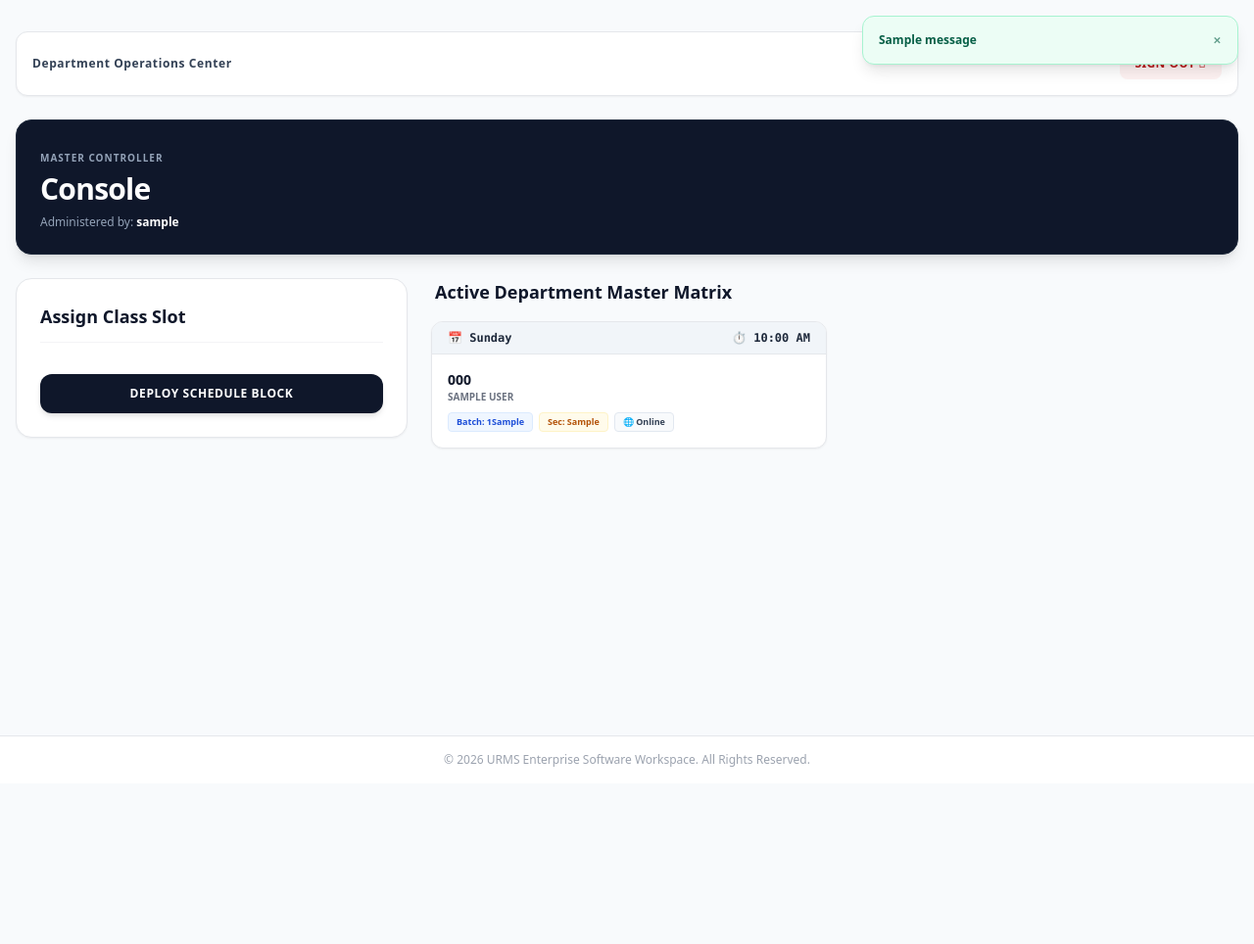
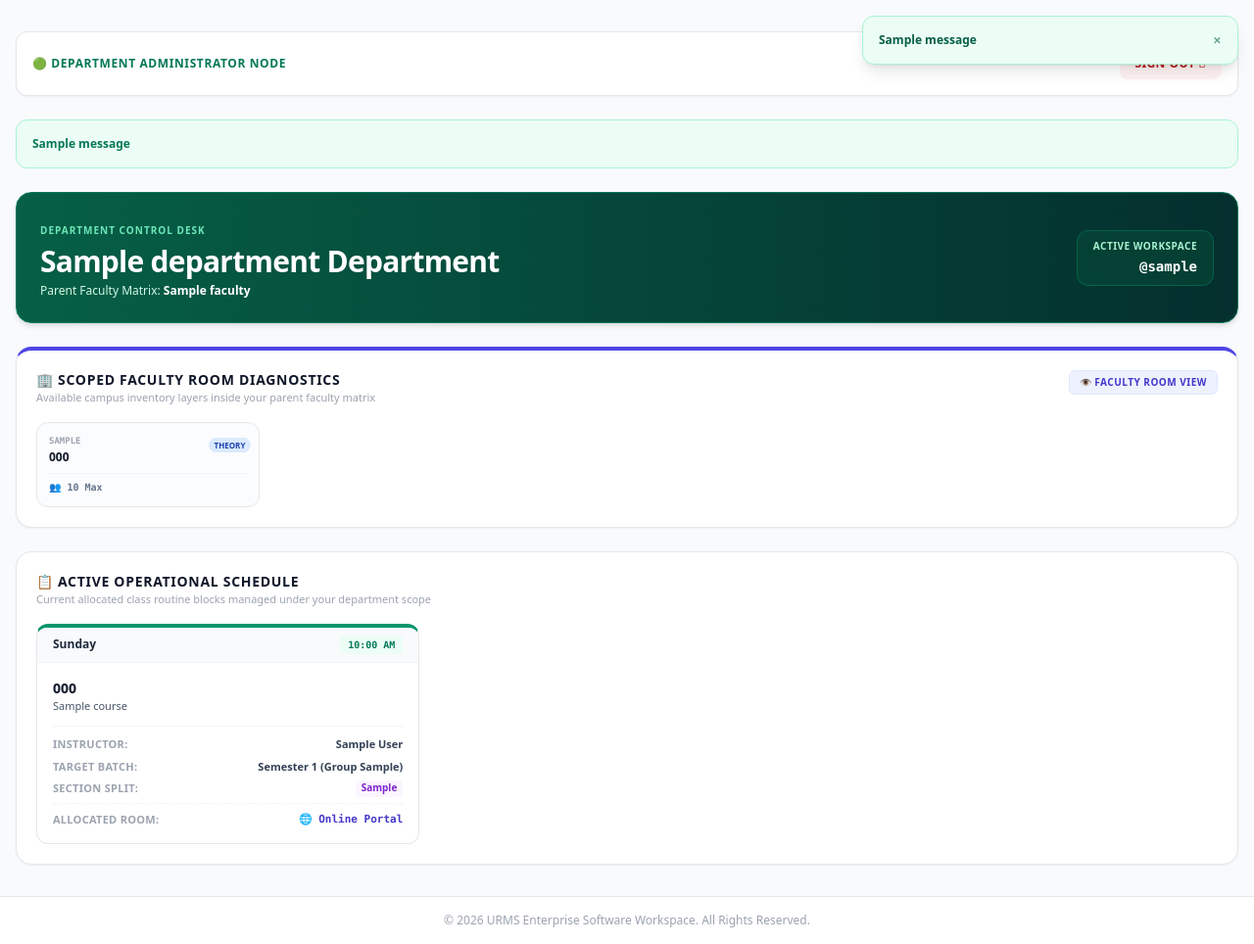
Before and after one commit to GitGuru420/urms_workspace, a Django app: page /department-dashboard/ in a window 1280 px wide. Shown: the whole page at 98% size. Before the commit the page ends 783 px from the top, so only its background shows below. Run offline with Django 5.2, Linux system fonts and the light colour scheme; a user stored in the database is signed in; tables that the repository leaves empty hold one stand-in row (values such as "Sample post"); one stand-in notice (Sample message) is shown; some libraries are stand-ins or nearby versions.

Commit message:
Update Faculty Admin Dashboard

```diff
--- a/routines/templates/routines/dept_admin.html
+++ b/routines/templates/routines/dept_admin.html
@@ -3,87 +3,119 @@
 {% block content %}
 <div class="space-y-6">
     <div class="flex justify-between items-center bg-white p-4 rounded-xl border border-gray-200 shadow-sm">
-        <span class="text-xs font-bold text-slate-700 tracking-wider">Department Operations Center</span>
+        <span class="text-xs font-bold text-emerald-700 tracking-wider">🟢 DEPARTMENT ADMINISTRATOR NODE</span>
         <a href="{% url 'logout' %}" class="bg-red-50 hover:bg-red-100 text-red-700 font-bold px-4 py-2 rounded-lg text-xs uppercase tracking-wide transition-all">Sign-Out 󰗼</a>
     </div>
 
-    <div class="bg-slate-900 text-white p-6 rounded-2xl shadow-lg border border-slate-800">
-        <span class="text-[10px] font-bold uppercase tracking-widest text-slate-400">Master Controller</span>
-        <h1 class="text-3xl font-black tracking-tight mt-1">{{ department.name }} Console</h1>
-        <p class="text-xs text-slate-400 mt-2">Administered by: <span class="text-white font-semibold">{{ dept_admin.user.username }}</span></p>
+    {% if messages %}
+        <div class="space-y-2">
+            {% for message in messages %}
+                <div class="p-4 rounded-xl text-xs font-bold {% if message.tags == 'success' %} bg-emerald-50 text-emerald-700 border border-emerald-200 {% else %} bg-red-50 text-red-700 border border-red-200 {% endif %}">
+                    {{ message }}
+                </div>
+            {% endfor %}
+        </div>
+    {% endif %}
+
+    <div class="bg-gradient-to-r from-emerald-800 to-teal-950 text-white p-6 rounded-2xl shadow-md border border-emerald-700 flex flex-col sm:flex-row justify-between sm:items-center gap-4">
+        <div>
+            <span class="text-[10px] font-bold uppercase tracking-widest text-emerald-300">Department Control Desk</span>
+            <h1 class="text-3xl font-black tracking-tight mt-1">{{ dept.name }} Department</h1>
+            <p class="text-xs text-emerald-100 mt-1">Parent Faculty Matrix: <span class="text-white font-bold">{{ dept.faculty.name }}</span></p>
+        </div>
+        <div class="bg-emerald-900/50 backdrop-blur-md px-4 py-2 rounded-xl border border-emerald-600/40 text-center sm:text-right">
+            <span class="text-[10px] block text-emerald-200 font-bold uppercase tracking-wider">Active Workspace</span>
+            <span class="text-sm font-black text-white font-mono">@{{ dept_admin.user.username }}</span>
+        </div>
     </div>
 
-    <div class="grid grid-cols-1 lg:grid-cols-3 gap-6">
-
-        <div class="lg:col-span-1 bg-white p-6 rounded-2xl shadow-sm border border-gray-200 self-start">
-            <h2 class="text-lg font-extrabold text-slate-900 border-b border-gray-100 pb-3 mb-4">Assign Class Slot</h2>
-
-            <form method="POST" action="{% url 'dept_admin_dashboard' %}" class="space-y-4">
-                {% csrf_token %}
-
-                {% for field in form %}
-                <div>
-                    <label class="block text-[10px] font-bold uppercase tracking-wider text-gray-500 mb-1.5">{{ field.label }}</label>
-                    <div class="relative">
-                        {{ field }}
-                        <style>
-                            select, input { width: 100%; border-radius: 0.5rem; border: 1px solid #e5e7eb; padding: 0.5rem 0.75rem; font-size: 0.875rem; background-color: #f9fafb; outline: none; }
-                            select:focus, input:focus { border-color: #3b82f6; box-shadow: 0 0 0 2px rgba(59, 130, 246, 0.2); }
-                        </style>
-                    </div>
-                    {% if field.help_text %}
-                    <p class="text-[9px] text-gray-400 mt-1 font-medium">{{ field.help_text }}</p>
-                    {% endif %}
-                </div>
-                {% endfor %}
-
-                <button type="submit" class="w-full bg-slate-900 hover:bg-slate-800 text-white font-bold py-3 px-4 rounded-xl text-xs uppercase tracking-wider transition-all shadow-md mt-4">
-                    Deploy Schedule Block
-                </button>
-            </form>
+    <div class="bg-white p-5 rounded-2xl shadow-sm border border-gray-200 border-t-4 border-t-indigo-600">
+        <div class="mb-4 flex flex-col sm:flex-row justify-between sm:items-center gap-2">
+            <div>
+                <h2 class="text-sm font-black text-slate-900 uppercase tracking-wider">🏢 Scoped Faculty Room Diagnostics</h2>
+                <p class="text-[11px] text-gray-400 font-medium">Available campus inventory layers inside your parent faculty matrix</p>
+            </div>
+            <span class="text-[10px] bg-indigo-50 text-indigo-700 border border-indigo-100 px-2.5 py-1 rounded-md font-black self-start uppercase tracking-wider">
+                👁️ Faculty Room View
+            </span>
         </div>
 
-        <div class="lg:col-span-2 space-y-4">
-            <h2 class="text-lg font-extrabold text-slate-900 px-1">Active Department Master Matrix</h2>
+        <div class="grid grid-cols-2 sm:grid-cols-3 md:grid-cols-4 lg:grid-cols-5 gap-4">
+            {% for room in faculty_rooms %}
+                <div class="border border-gray-200 bg-slate-50/50 p-3 rounded-xl relative shadow-2xs hover:bg-white hover:shadow-sm transition-all">
+                    <div class="absolute top-2 right-2">
+                        {% if room.class_type == 'Lab' %}
+                            <span class="text-[8px] bg-purple-100 text-purple-800 font-black px-1.5 py-0.5 rounded-full">LAB</span>
+                        {% else %}
+                            <span class="text-[8px] bg-blue-100 text-blue-800 font-black px-1.5 py-0.5 rounded-full">THEORY</span>
+                        {% endif %}
+                    </div>
+                    <span class="text-[9px] font-mono text-gray-400 block font-bold uppercase">{{ room.floor_no }}</span>
+                    <span class="text-xs font-black text-slate-900 block mt-0.5">{{ room.room_number }}</span>
+                    <span class="text-[10px] text-slate-500 font-bold block mt-2 border-t border-gray-100 pt-1.5 font-mono">👥 {{ room.capacity }} Max</span>
+                </div>
+            {% empty %}
+                <div class="col-span-full text-center py-6 text-gray-400 text-xs font-medium italic">
+                    No active resource rooms mapped to your parent faculty infrastructure yet.
+                </div>
+            {% endfor %}
+        </div>
+    </div>
 
-            <div class="grid grid-cols-1 sm:grid-cols-2 gap-4">
-                {% for r in routines %}
-                    <div class="bg-white rounded-xl shadow-sm border border-gray-200 overflow-hidden relative group">
-                        <div class="bg-slate-100 border-b border-gray-200 px-4 py-2 text-xs font-mono font-bold flex justify-between items-center text-slate-800">
-                            <span>📅 {{ r.day_of_week }}</span>
-                            <span>⏱️ {{ r.timeslot.start_time|time:"h:i A" }}</span>
+    <div class="bg-white p-5 rounded-2xl shadow-sm border border-gray-200">
+        <div class="mb-4">
+            <h2 class="text-sm font-black text-slate-900 uppercase tracking-wider">📋 Active Operational Schedule</h2>
+            <p class="text-[11px] text-gray-400 font-medium">Current allocated class routine blocks managed under your department scope</p>
+        </div>
+
+        <div class="grid grid-cols-1 md:grid-cols-2 lg:grid-cols-3 gap-4">
+            {% for r in routines %}
+                <div class="bg-white rounded-xl shadow-2xs border border-gray-200 overflow-hidden relative border-t-4 border-t-emerald-600">
+                    <div class="bg-slate-50 border-b border-gray-100 px-4 py-2 flex justify-between items-center">
+                        <span class="text-xs font-black text-slate-800">{{ r.day_of_week }}</span>
+                        <span class="text-[10px] font-bold text-emerald-700 bg-emerald-50 px-2 py-0.5 rounded font-mono uppercase">
+                            {{ r.timeslot.start_time|time:"h:i A" }}
+                        </span>
+                    </div>
+
+                    <div class="p-4 space-y-3">
+                        <div class="flex justify-between items-start">
+                            <div>
+                                <h3 class="text-sm font-black text-slate-900">{{ r.course.course_code }}</h3>
+                                <p class="text-[11px] text-slate-600 font-medium">{{ r.course.title }}</p>
+                            </div>
                         </div>
 
-                        <div class="p-4 space-y-2">
-                            <div>
-                                <h3 class="text-sm font-black text-slate-900">{{ r.course.course_code }}</h3>
-                                <p class="text-[10px] text-gray-500 font-bold uppercase">{{ r.teacher.name }}</p>
+                        <div class="border-t border-gray-100 pt-2.5 space-y-1.5 text-[11px]">
+                            <div class="flex justify-between">
+                                <span class="text-gray-400 font-semibold uppercase tracking-wide">Instructor:</span>
+                                <span class="font-bold text-slate-700">{{ r.teacher.name }}</span>
                             </div>
-
-                            <div class="flex flex-wrap gap-1.5 mt-2">
-                                <span class="bg-blue-50 text-blue-700 text-[9px] font-bold px-2 py-0.5 rounded border border-blue-100">Batch: {{ r.semester }}{{ r.group_no }}</span>
-                                {% if r.section != 'None' %}<span class="bg-amber-50 text-amber-700 text-[9px] font-bold px-2 py-0.5 rounded border border-amber-100">Sec: {{ r.section }}</span>{% endif %}
-                                <span class="bg-slate-50 text-slate-700 text-[9px] font-bold px-2 py-0.5 rounded border border-slate-200">
-                                    {% if r.room.is_online %}🌐 Online{% else %}🚪 Rm {{ r.room.room_number }}{% endif %}
+                            <div class="flex justify-between">
+                                <span class="text-gray-400 font-semibold uppercase tracking-wide">Target Batch:</span>
+                                <span class="font-bold text-slate-700">Semester {{ r.semester }} (Group {{ r.group_no }})</span>
+                            </div>
+                            {% if r.section and r.section != "None" %}
+                            <div class="flex justify-between">
+                                <span class="text-gray-400 font-semibold uppercase tracking-wide">Section Split:</span>
+                                <span class="font-bold text-purple-700 bg-purple-50 px-1.5 py-0.2 rounded text-[10px]">{{ r.section }}</span>
+                            </div>
+                            {% endif %}
+                            <div class="flex justify-between items-center border-t border-dashed border-gray-100 mt-2 pt-2">
+                                <span class="text-gray-400 font-semibold uppercase tracking-wide">Allocated Room:</span>
+                                <span class="font-black text-indigo-700 font-mono">
+                                    {% if r.room.is_online %}🌐 Online Portal{% else %}🚪 {{ r.room.room_number }}{% endif %}
                                 </span>
                             </div>
                         </div>
-
-                        <div class="absolute top-0 right-0 h-full w-full bg-red-900/90 backdrop-blur-sm opacity-0 group-hover:opacity-100 transition-opacity flex items-center justify-center">
-                            <a href="{% url 'delete_routine' r.id %}" onclick="return confirm('WARNING: Are you sure you want to completely drop this schedule block?');"
-                               class="bg-white text-red-600 font-black px-4 py-2 rounded-lg text-xs shadow-xl hover:scale-105 transition-transform">
-                                DELETE ROUTINE BLOCK
-                            </a>
-                        </div>
                     </div>
-                {% empty %}
-                    <div class="col-span-full bg-slate-50 text-center py-12 rounded-xl border border-gray-200 text-slate-400 font-medium text-sm">
-                        No routines have been formulated for this department yet.
-                    </div>
-                {% endfor %}
-            </div>
+                </div>
+            {% empty %}
+                <div class="col-span-full text-center py-16 bg-slate-50 rounded-xl border border-dashed border-gray-300 text-gray-400 text-xs font-bold uppercase tracking-wider">
+                    📭 No operational schedule blocks defined yet for this department node.
+                </div>
+            {% endfor %}
         </div>
-
     </div>
 </div>
 {% endblock content %}
--- a/routines/views.py
+++ b/routines/views.py
@@ -3,7 +3,7 @@ from django.contrib import messages
 from django.contrib.auth.decorators import login_required
 from django.contrib.auth.models import User
 from django.contrib.auth import authenticate, login, logout
-from .models import Routine, Department, Faculty, FacultyAdminProfile, DeptAdminProfile, Teacher
+from .models import Routine, Department, Faculty, FacultyAdminProfile, DeptAdminProfile, Teacher, Room
 
 # ==========================================
 # PUBLIC & AUTHENTICATION VIEWS
@@ -108,7 +108,7 @@ def faculty_admin_dashboard(request):
             if not dept_name:
                 messages.error(request, "Department name cannot be empty.")
             elif Department.objects.filter(name__iexact=dept_name).exists():
-                messages.error(request, f"Validation Failed: Department '{dept_name}' already exists globally.")
+                messages.error(request, f"Validation Failed: Department '{dept_name}' already exists.")
             else:
                 Department.objects.create(name=dept_name, faculty=faculty)
                 messages.success(request, f"Success! Department '{dept_name}' registered under {faculty.name}.")
@@ -121,33 +121,55 @@ def faculty_admin_dashboard(request):
             password = request.POST.get('password', '').strip()
 
             if not dept_id or not username or not password:
-                messages.error(request, "All fields are strictly required.")
+                messages.error(request, "All fields are required.")
             elif User.objects.filter(username=username).exists():
-                messages.error(request, f"Username '{username}' already exists globally.")
+                messages.error(request, f"Username '{username}' already exists.")
             else:
                 target_dept = get_object_or_404(Department, id=dept_id, faculty=faculty)
                 new_user = User.objects.create_user(username=username, password=password)
                 DeptAdminProfile.objects.create(user=new_user, department=target_dept)
-                messages.success(request, f"Success! Dept Admin token linked to {target_dept.name}.")
+                messages.success(request, f"Success! Admin account created for {target_dept.name}.")
+                return redirect('faculty_admin_dashboard')
+
+        # 🔥 NEW ACTION 3: CREATE SECURITY-SCOPED ROOM
+        elif 'create_room' in request.POST:
+            room_no = request.POST.get('room_number', '').strip()
+            floor = request.POST.get('floor_no', '').strip()
+            c_type = request.POST.get('class_type')
+            cap = request.POST.get('capacity')
+
+            if not room_no or not floor or not c_type or not cap:
+                messages.error(request, "All room spec fields are required.")
+            elif Room.objects.filter(room_number__iexact=room_no).exists():
+                messages.error(request, f"Room '{room_no}' already exists globally.")
+            else:
+                Room.objects.create(
+                    faculty=faculty, # Force injected to lock ownership profile
+                    room_number=room_no,
+                    floor_no=floor,
+                    class_type=c_type,
+                    capacity=cap
+                )
+                messages.success(request, f"Asset Logged! Room {room_no} registered to your faculty deck.")
                 return redirect('faculty_admin_dashboard')
 
     # Fetch Data Scoped Strictly to this Faculty
     departments = Department.objects.filter(faculty=faculty).prefetch_related('deptadminprofile_set__user')
+    rooms = Room.objects.filter(faculty=faculty).order_by('floor_no', 'room_number') # ✅ Isolated room deck
 
-    # Filters logic
+    # Filters logic for Routine Radar
     selected_dept = request.GET.get('department', 'All')
     selected_day = request.GET.get('day', 'All')
     routines = Routine.objects.filter(department__faculty=faculty)
 
-    if selected_dept != 'All':
-        routines = routines.filter(department_id=selected_dept)
-    if selected_day != 'All':
-        routines = routines.filter(day_of_week=selected_day)
+    if selected_dept != 'All': routines = routines.filter(department_id=selected_dept)
+    if selected_day != 'All': routines = routines.filter(day_of_week=selected_day)
 
     routines = routines.select_related('course', 'teacher', 'room', 'department', 'timeslot').order_by('day_of_week', 'timeslot__start_time')
 
     stats = {
         'total_depts': departments.count(),
+        'total_rooms': rooms.count(), # Dynamic room tracking metric
         'active_classes': routines.count(),
     }
 
@@ -157,6 +179,7 @@ def faculty_admin_dashboard(request):
         'faculty_admin': faculty_admin,
         'faculty': faculty,
         'departments': departments,
+        'rooms': rooms,
         'routines': routines,
         'selected_dept': selected_dept,
         'selected_day': selected_day,
@@ -172,10 +195,24 @@ def faculty_admin_dashboard(request):
 def dept_admin_dashboard(request):
     if not hasattr(request.user, 'deptadminprofile'):
         return redirect('login')
+
     dept_admin = request.user.deptadminprofile
     dept = dept_admin.department
+    parent_faculty = dept.faculty # Find upper tracking node
+
+    # Fetch all data feeds
     routines = Routine.objects.filter(department=dept).select_related('course', 'teacher', 'room', 'timeslot')
-    return render(request, 'routines/dept_admin.html', {'dept_admin': dept_admin, 'dept': dept, 'routines': routines})
+
+    # ✅ Secure Isolation: Department Admin can view rooms *only* under their parent Faculty
+    faculty_rooms = Room.objects.filter(faculty=parent_faculty).order_by('floor_no', 'room_number')
+
+    context = {
+        'dept_admin': dept_admin,
+        'dept': dept,
+        'routines': routines,
+        'faculty_rooms': faculty_rooms # Dropped seamlessly into the context pipeline
+    }
+    return render(request, 'routines/dept_admin.html', context)
 
 @login_required(login_url='login')
 def teacher_dashboard(request):
```
Also changed, not shown: routines/models.py (+11 -1 lines), routines/templates/routines/faculty_admin.html (+84 -82 lines), routines/migrations/0002_room_capacity_room_class_type_room_faculty_and_more.py (added).
